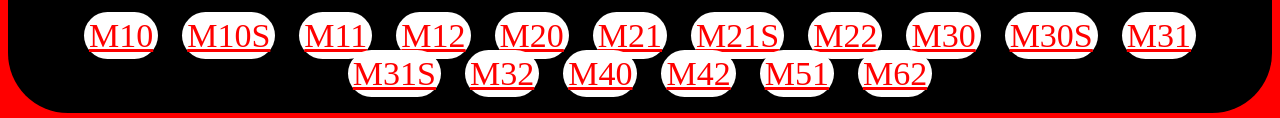
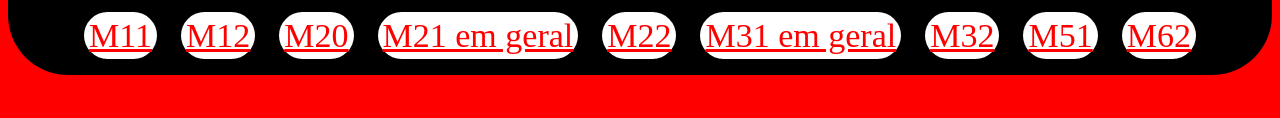
Before and after one commit to Watchies/Linha-M, a plain HTML site: page index.html in a window 1280 px wide. Shown: the part 689-807 px from the top of the page. Drawn offline with Linux system fonts and the light colour scheme.

Commit message:
Update index.html

```diff
--- a/index.html
+++ b/index.html
@@ -33,41 +33,25 @@
    <img class="samsungLOGO" src="https://images.samsung.com/is/image/samsung/assets/global/about-us/brand/logo/360_197_1.png?$FB_TYPE_B_PNG$"/>
 
    <div>
- <a class="link" href="">M10</a>
+ <a class="link" href="https://lista.mercadolivre.com.br/galaxy-m11#D[A:galaxy%20m11]">M11</a>
 
-    <a class="link" href="">M10S</a>
+    <a class="link" href="https://lista.mercadolivre.com.br/galaxy-m12#D[A:galaxy%20m12]">M12</a>
 
-    <a class="link" href="">M11</a>
+    <a class="link" href="https://lista.mercadolivre.com.br/galaxy-m20#D[A:galaxy%20m20]">M20</a>
 
-    <a class="link" href="">M12</a>
+    <a class="link" href="https://lista.mercadolivre.com.br/galaxy-m21#D[A:galaxy%20m21]">M21 em geral</a>
 
-    <a class="link" href="">M20</a>
+    <a class="link" href="https://www.americanas.com.br/busca/galaxy-m22">M22</a>
 
-    <a class="link" href="">M21</a>
+    <a class="link" href="https://lista.mercadolivre.com.br/galaxy-m31#D[A:galaxy%20m31]">M31 em geral</a>
 
-    <a class="link" href="">M21S</a>
+    <a class="link" href="https://lista.mercadolivre.com.br/galaxy-m32#D[A:galaxy%20m32]">M32</a>
 
-    <a class="link" href="">M22</a>
+    <a class="link" href="https://lista.mercadolivre.com.br/galaxy-m51#D[A:galaxy%20m51]">M51</a>
 
-    <a class="link" href="">M30</a>
+    <a class="link" href="https://lista.mercadolivre.com.br/galaxy-m62#D[A:galaxy%20m62]">M62</a>
 
-    <a class="link" href="">M30S</a>
-
-    <a class="link" href="">M31</a>
-
-    <a class="link" href="">M31S</a>
-
-    <a class="link" href="">M32</a>
-
-    <a class="link" href="">M40</a>
-
-    <a class="link" href="">M42</a>
-
-    <a class="link" href="">M51</a>
-
-    <a class="link" href="">M62</a>
-
-  </div>
+     </div>
    </div>
 
 
```
